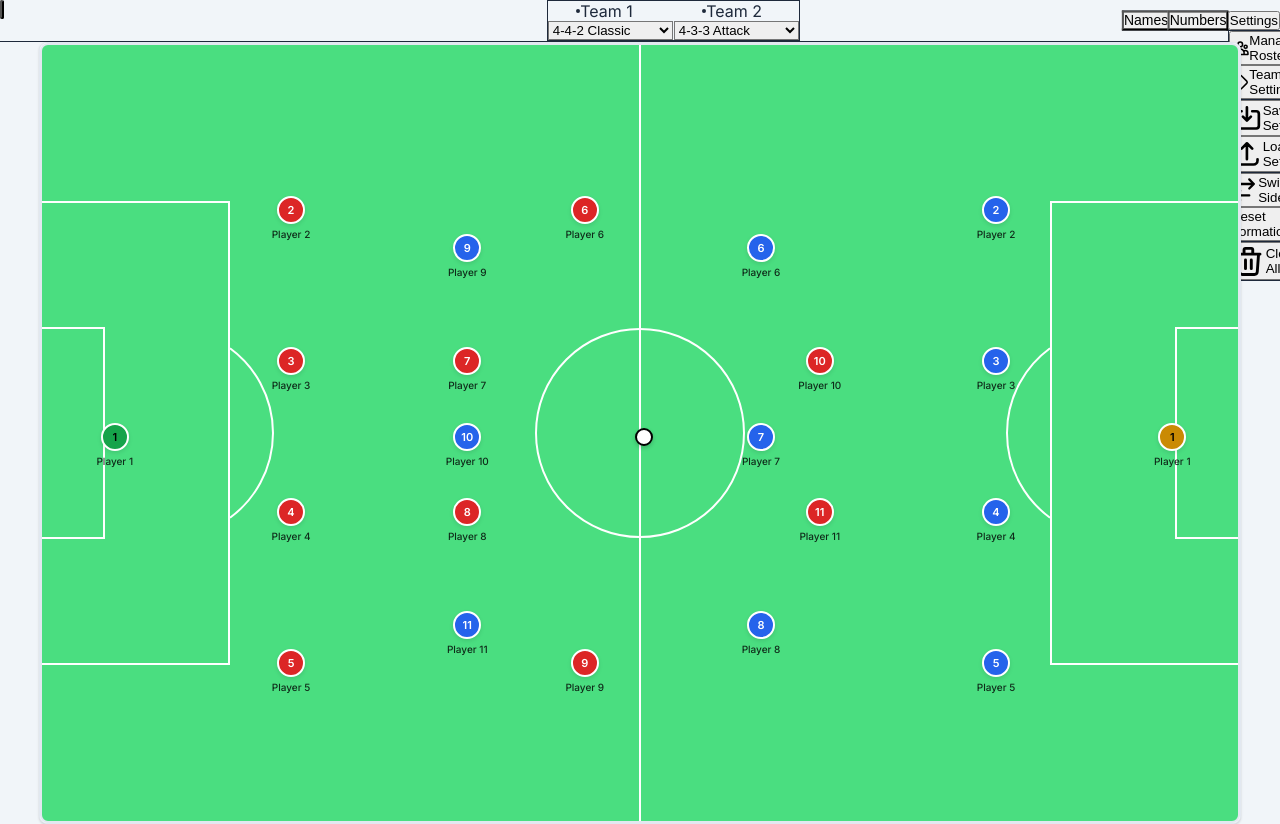
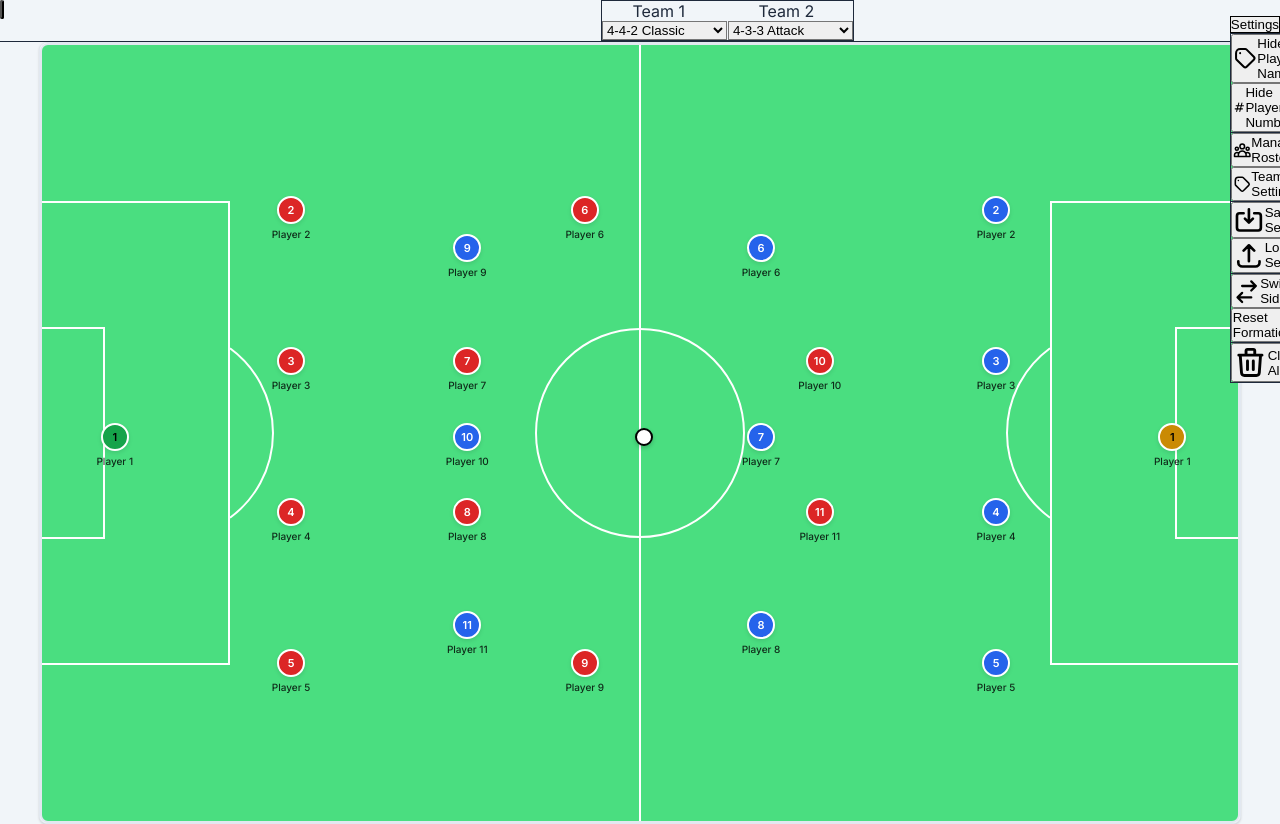
Before and after one commit to kaimrdth/Football-Board, a React (Vite) app: page / in a window 1280 px wide. Both pictures are taken after a click on the button "Settings". Shown: the top 824 px of the page. Built offline with nearby package versions, Linux system fonts and the light colour scheme.

Commit message:
update: 2025-08-10 15:14

```diff
--- a/src/App.tsx
+++ b/src/App.tsx
@@ -2,7 +2,6 @@ import DragContext from './components/DragContext';
 import Pitch from './components/Pitch';
 import FormationBar from './components/FormationBar';
 import FloatingResetButton from './components/FloatingResetButton';
-import DisplayToggles from './components/DisplayToggles';
 import SettingsMenu from './components/SettingsMenu';
 import PlayerEditModal from './components/PlayerEditModal';
 import { useGameStore } from './stores/gameStore';
@@ -35,9 +34,8 @@ function App() {
               <FormationBar />
             </div>
 
-            {/* Right: All Controls */}
-            <div className="flex items-center gap-3">
-              <DisplayToggles />
+            {/* Right: Settings */}
+            <div className="flex items-center">
               <SettingsMenu />
             </div>
           </div>
--- a/src/components/FormationBar.tsx
+++ b/src/components/FormationBar.tsx
@@ -44,10 +44,6 @@ const FormationSelector = React.memo(({ team, onFormationChange, teamInfo }: For
   return (
     <div className="flex flex-col items-center gap-2">
       <div className="flex items-center gap-2">
-        <div
-          className="w-4 h-4 rounded-full border-2 border-white shadow-md"
-          style={{ background: teamInfo.kitColor }}
-        />
         <span className="text-sm font-semibold text-gray-800 min-w-[4rem]">
           {teamInfo.name}
         </span>
--- a/src/components/SettingsMenu.tsx
+++ b/src/components/SettingsMenu.tsx
@@ -17,6 +17,10 @@ const SettingsMenu = React.memo(() => {
     resetFormations,
     teams,
     updateTeamInfo,
+    togglePlayerNames,
+    togglePlayerNumbers,
+    showPlayerNames,
+    showPlayerNumbers,
   } = useGameStore();
 
   const menuRef = React.useRef<HTMLDivElement>(null);
@@ -43,20 +47,42 @@ const SettingsMenu = React.memo(() => {
     <div className="relative min-w-fit" ref={menuRef}>
       <button
         onClick={() => setIsOpen(!isOpen)}
-        className="px-3 py-2 bg-gray-100 hover:bg-gray-200 text-gray-700 rounded-md text-sm font-medium transition-colors flex items-center"
+        className={`px-4 py-2.5 bg-white/50 backdrop-blur-sm rounded-xl text-sm font-medium transition-all duration-200 border border-white/30 shadow-md hover:shadow-lg hover:scale-105 ${
+          isOpen
+            ? 'bg-gradient-to-r from-emerald-500 to-teal-600 text-white shadow-lg'
+            : 'bg-white/60 text-gray-700 hover:bg-white/80'
+        }`}
         title="Settings Menu"
       >
-        <div className="flex items-center gap-1.5">
+        <div className="flex items-center gap-2">
           <svg className="w-4 h-4" fill="none" stroke="currentColor" viewBox="0 0 24 24">
             <path strokeLinecap="round" strokeLinejoin="round" strokeWidth={2} d="M10.325 4.317c.426-1.756 2.924-1.756 3.35 0a1.724 1.724 0 002.573 1.066c1.543-.94 3.31.826 2.37 2.37a1.724 1.724 0 001.065 2.572c1.756.426 1.756 2.924 0 3.35a1.724 1.724 0 00-1.066 2.573c.94 1.543-.826 3.31-2.37 2.37a1.724 1.724 0 00-2.572 1.065c-.426 1.756-2.924 1.756-3.35 0a1.724 1.724 0 00-2.573-1.066c-1.543.94-3.31-.826-2.37-2.37a1.724 1.724 0 00-1.065-2.572c-1.756-.426-1.756-2.924 0-3.35a1.724 1.724 0 001.066-2.573c-.94-1.543.826-3.31 2.37-2.37.996.608 2.296.07 2.572-1.065z" />
             <path strokeLinecap="round" strokeLinejoin="round" strokeWidth={2} d="M15 12a3 3 0 11-6 0 3 3 0 016 0z" />
           </svg>
-          <span className="text-xs">Settings</span>
+          <span className="text-xs font-semibold">Settings</span>
         </div>
       </button>
 
       {isOpen && (
-        <div className="absolute top-full right-0 mt-2 w-48 bg-white rounded-lg shadow-lg border border-gray-200 py-2 animate-in fade-in slide-in-from-top-2 duration-200">
+        <div className="absolute top-full right-0 mt-3 w-56 bg-white/95 backdrop-blur-md rounded-xl shadow-xl border border-white/20 py-3 animate-in fade-in slide-in-from-top-2 duration-200 z-50">
+          <MenuButton onClick={() => handleAction(togglePlayerNames)}>
+            <svg className="w-4 h-4" fill="none" stroke="currentColor" viewBox="0 0 24 24">
+              <path strokeLinecap="round" strokeLinejoin="round" strokeWidth={2} d="M7 7h.01M7 3h5c.512 0 1.024.195 1.414.586l7 7a2 2 0 010 2.828l-7 7a2 2 0 01-2.828 0l-7-7A1.994 1.994 0 013 12V7a4 4 0 014-4z" />
+            </svg>
+            <span className="flex-1">{showPlayerNames ? 'Hide Player Names' : 'Show Player Names'}</span>
+            <div className={`w-2 h-2 rounded-full ${showPlayerNames ? 'bg-emerald-500' : 'bg-gray-300'}`} />
+          </MenuButton>
+
+          <MenuButton onClick={() => handleAction(togglePlayerNumbers)}>
+            <svg className="w-4 h-4" fill="none" stroke="currentColor" viewBox="0 0 24 24">
+              <path strokeLinecap="round" strokeLinejoin="round" strokeWidth={2} d="M7 20l4-16m2 16l4-16M6 9h14M4 15h14" />
+            </svg>
+            <span className="flex-1">{showPlayerNumbers ? 'Hide Player Numbers' : 'Show Player Numbers'}</span>
+            <div className={`w-2 h-2 rounded-full ${showPlayerNumbers ? 'bg-emerald-500' : 'bg-gray-300'}`} />
+          </MenuButton>
+
+          <div className="border-t border-gray-100 my-1" />
+
           <MenuButton onClick={() => handleAction(() => setIsRosterModalOpen(true))}>
             <svg className="w-4 h-4" fill="none" stroke="currentColor" viewBox="0 0 24 24">
               <path strokeLinecap="round" strokeLinejoin="round" strokeWidth={2} d="M17 20h5v-2a3 3 0 00-5.356-1.857M17 20H7m10 0v-2c0-.656-.126-1.283-.356-1.857M7 20H2v-2a3 3 0 015.356-1.857M7 20v-2c0-.656.126-1.283.356-1.857m0 0a5.002 5.002 0 019.288 0M15 7a3 3 0 11-6 0 3 3 0 016 0zm6 3a2 2 0 11-4 0 2 2 0 014 0zM7 10a2 2 0 11-4 0 2 2 0 014 0z" />
```
